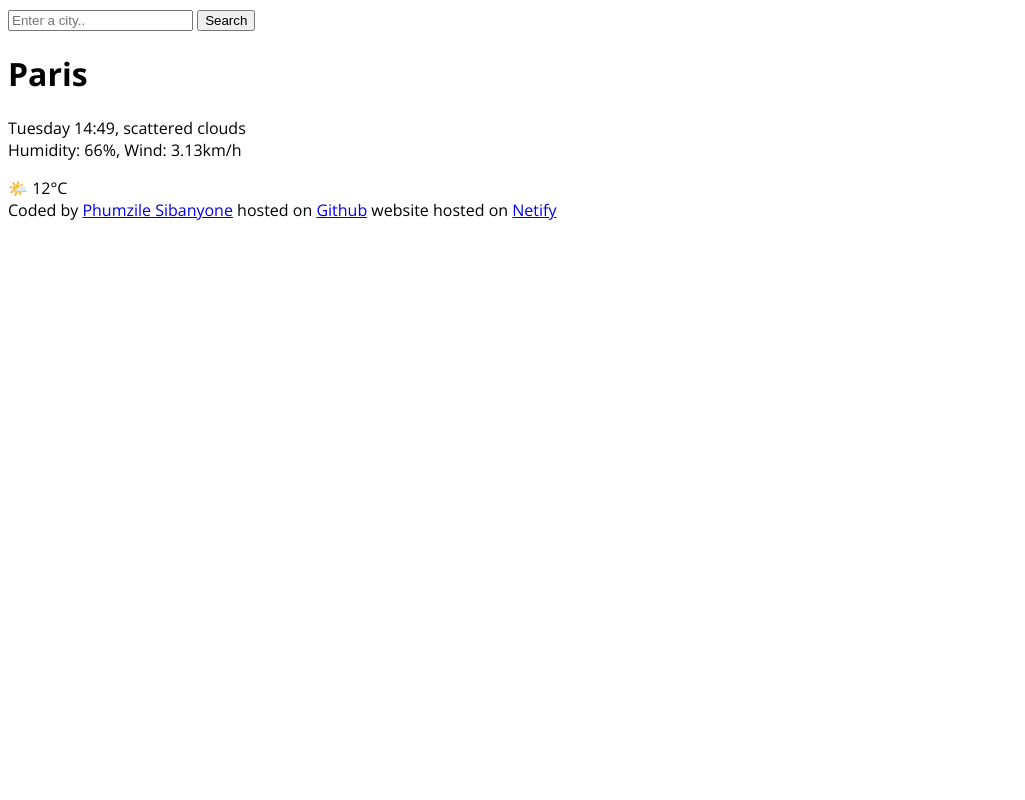
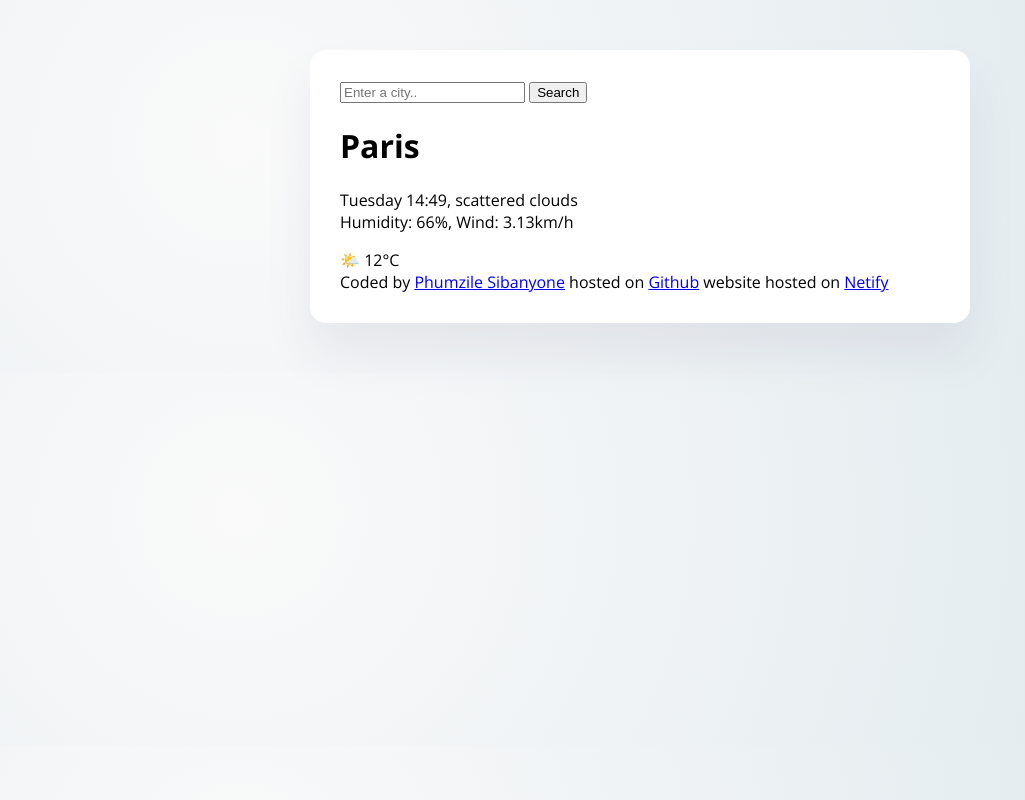
Before and after one commit to Phumi-1081/Climate-app, a plain HTML site: page index.html in a window 1280 px wide. Shown: the whole page, without its empty margins (0-1025 px from the left). Drawn offline with nearby package versions, Linux system fonts and the light colour scheme; a web font is replaced by a local one.

Commit message:
styled the main container

```diff
--- a/index.html
+++ b/index.html
@@ -13,7 +13,7 @@
     <title>Climate-app</title>
   </head>
   <body>
-    <div class="The-app">
+    <div class="the-app">
       <header>
         <form>
           <input type="search" placeholder="Enter a city.." required />
--- a/sprinkle.css
+++ b/sprinkle.css
@@ -1,3 +1,16 @@
 body {
   font-family: open sans;
+  background: radial-gradient(
+    circle at 18.7% 37.8%,
+    rgb(250, 250, 250) 0%,
+    rgb(225, 234, 238) 90%
+  );
 }
+.the-app {
+  background: white;
+  max-width: 600px;
+  margin: 50px auto;
+  box-shadow: 0 30px 50px rgba(65, 50, 100, 0.08);
+  border-radius: 16px;
+  padding: 30px;
+}
```
